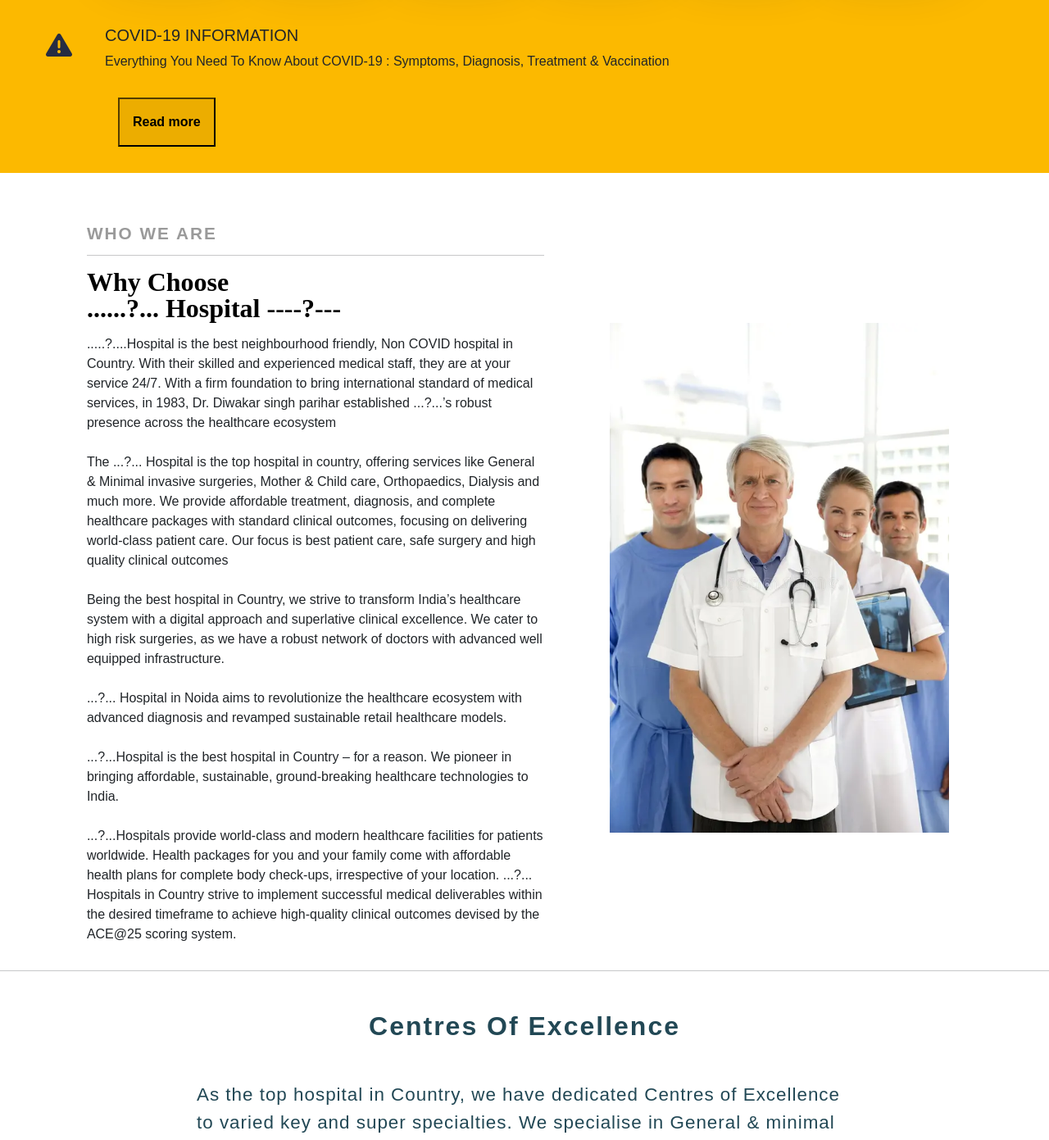
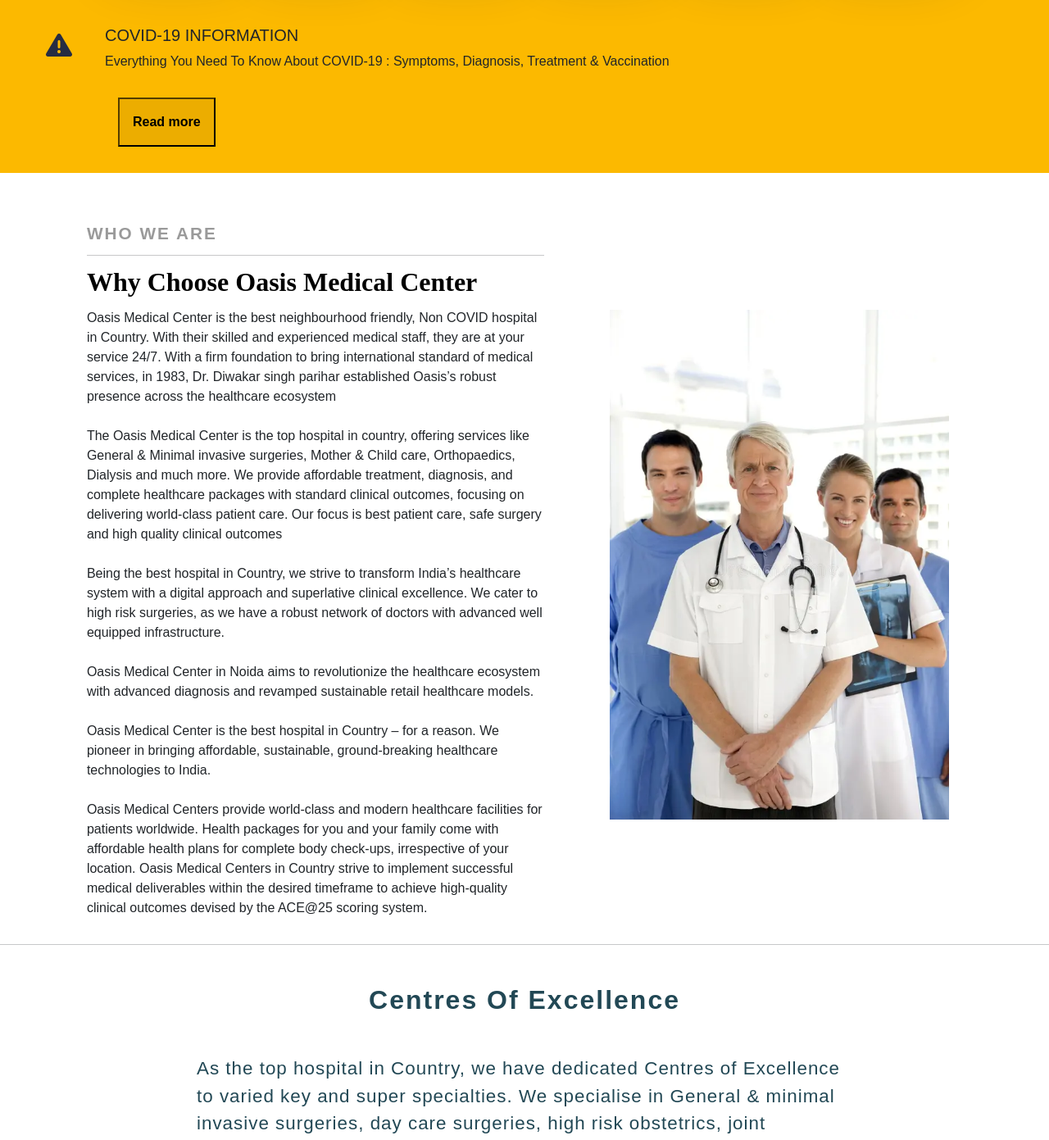
Before and after one commit to RD368/oasis-copy1, a Django app: page / in a window 1280 px wide. Shown: the part 1061-2452 px from the top of the page at 82% size. Run offline with Django 4.2, Linux system fonts and the light colour scheme.

Commit message:
Today's Update

```diff
--- a/templates/index.html
+++ b/templates/index.html
@@ -137,7 +137,7 @@
           </a>
         </div>
         <div class="liflin">
-          <a  href="tel:#" target="_blank" title="Apollo Lifeline">----?--- lifeline<span>1860-500-1066</span></a>
+          <a  href="tel:#" target="_blank" title="Apollo Lifeline">-Oasis Medical Center lifeline<span>1860-500-1066</span></a>
         </div>
       </div> -->
     <section class="top-widgets">
@@ -254,14 +254,14 @@
         <div class="about">
           <p class="sub-ttl">Who we are</p>
           <hr />
-          <h2>Why Choose<br>......?... Hospital ----?---</h2>
+          <h2>Why Choose Oasis Medical Center </h2>
           <p></p>
-          <p>.....?....Hospital is the best neighbourhood friendly, Non COVID hospital in Country. With their skilled
+          <p>Oasis Medical Center is the best neighbourhood friendly, Non COVID hospital in Country. With their skilled
             and experienced medical staff, they are at your service 24/7. With a firm foundation to bring international
-            standard of medical services, in 1983, Dr. Diwakar singh parihar established ...?...’s robust presence
+            standard of medical services, in 1983, Dr. Diwakar singh parihar established Oasis’s robust presence
             across the healthcare ecosystem<br>
             <br>
-            The ...?... Hospital is the top hospital in country, offering services like General &amp; Minimal invasive
+            The Oasis Medical Center is the top hospital in country, offering services like General &amp; Minimal invasive
             surgeries, Mother &amp; Child care, Orthopaedics, Dialysis and much more. We provide affordable treatment,
             diagnosis, and complete healthcare packages with standard clinical outcomes, focusing on delivering
             world-class patient care. Our focus is best patient care, safe surgery and high quality clinical
@@ -271,15 +271,15 @@
             and superlative clinical excellence. We cater to high risk surgeries, as we have a robust network of doctors
             with advanced well equipped infrastructure.<br>
             <br>
-            ...?... Hospital in Noida aims to revolutionize the healthcare ecosystem with advanced diagnosis and
+            Oasis Medical Center in Noida aims to revolutionize the healthcare ecosystem with advanced diagnosis and
             revamped sustainable retail healthcare models.<br>
             <br>
-            ...?...Hospital is the best hospital in Country – for a reason. We pioneer in bringing affordable,
+            Oasis Medical Center is the best hospital in Country – for a reason. We pioneer in bringing affordable,
             sustainable, ground-breaking healthcare technologies to India.<br>
             <br>
-            ...?...Hospitals provide world-class and modern healthcare facilities for patients worldwide. Health
+            Oasis Medical Centers provide world-class and modern healthcare facilities for patients worldwide. Health
             packages for you and your family come with affordable health plans for complete body check-ups, irrespective
-            of your location. ...?... Hospitals in Country strive to implement successful medical deliverables within
+            of your location. Oasis Medical Centers in Country strive to implement successful medical deliverables within
             the desired timeframe to achieve high-quality clinical outcomes devised by the ACE@25 scoring system.
           </p>
           <p></p>
@@ -441,8 +441,8 @@
         <div class="record-left">
           <p class="p1">Health Record</p>
           <hr />
-          <h2>---?--- Prism</h2>
-          <p>-----?---’s Personal Health Record system stores all your data in a secure environment and gives you
+          <h2>Oasis Medical Center Prism</h2>
+          <p>Oasis Medical Center’s Personal Health Record system stores all your data in a secure environment and gives you
             complete control over who accesses your information. Access your Health Records from the comfort of your
             home while seamlessly maintaining a record of your medical conditions. The Key features of Apollo Prism
             include:</p>
@@ -486,7 +486,7 @@
 
         </div>
         <div class="test-btn">
-          <button id="lode">Load More</button>
+          <button id="lode" class="login-btn">Load More</button>
         </div>
       </div>
     </section>
```
